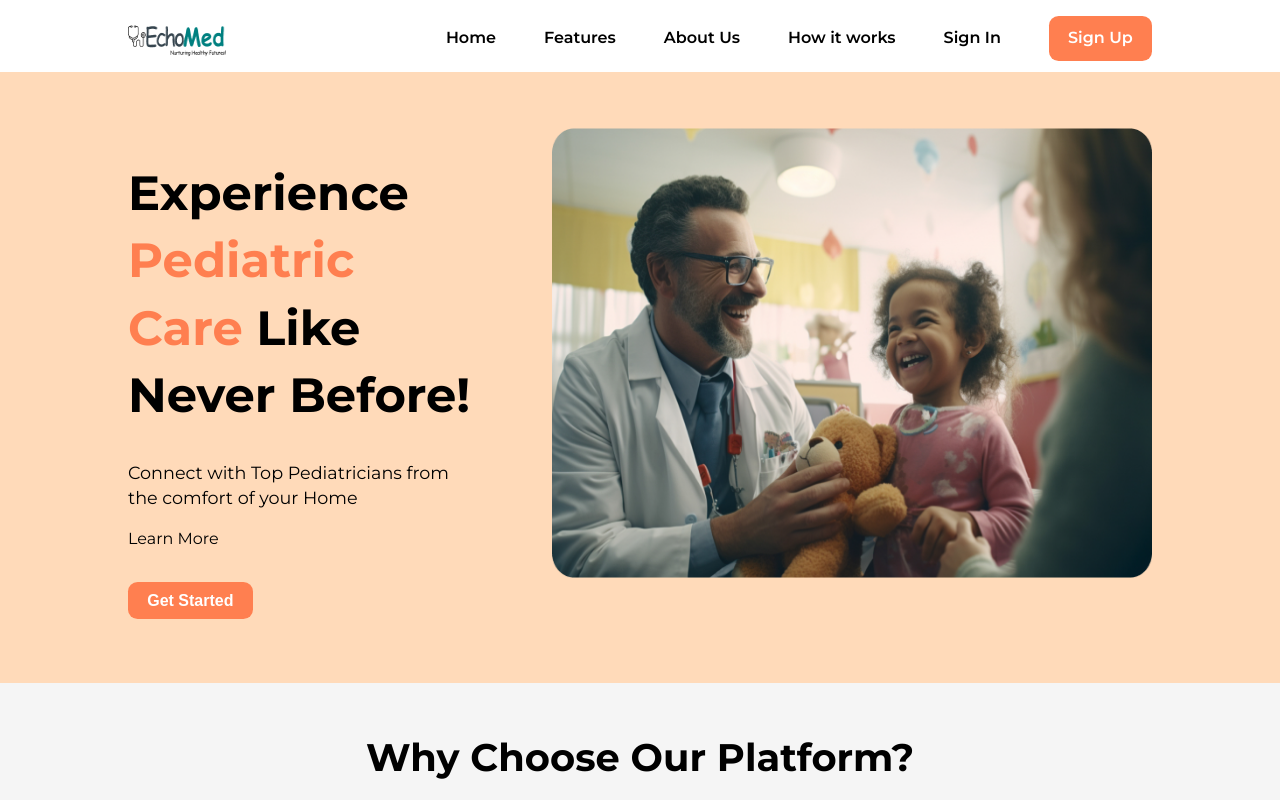
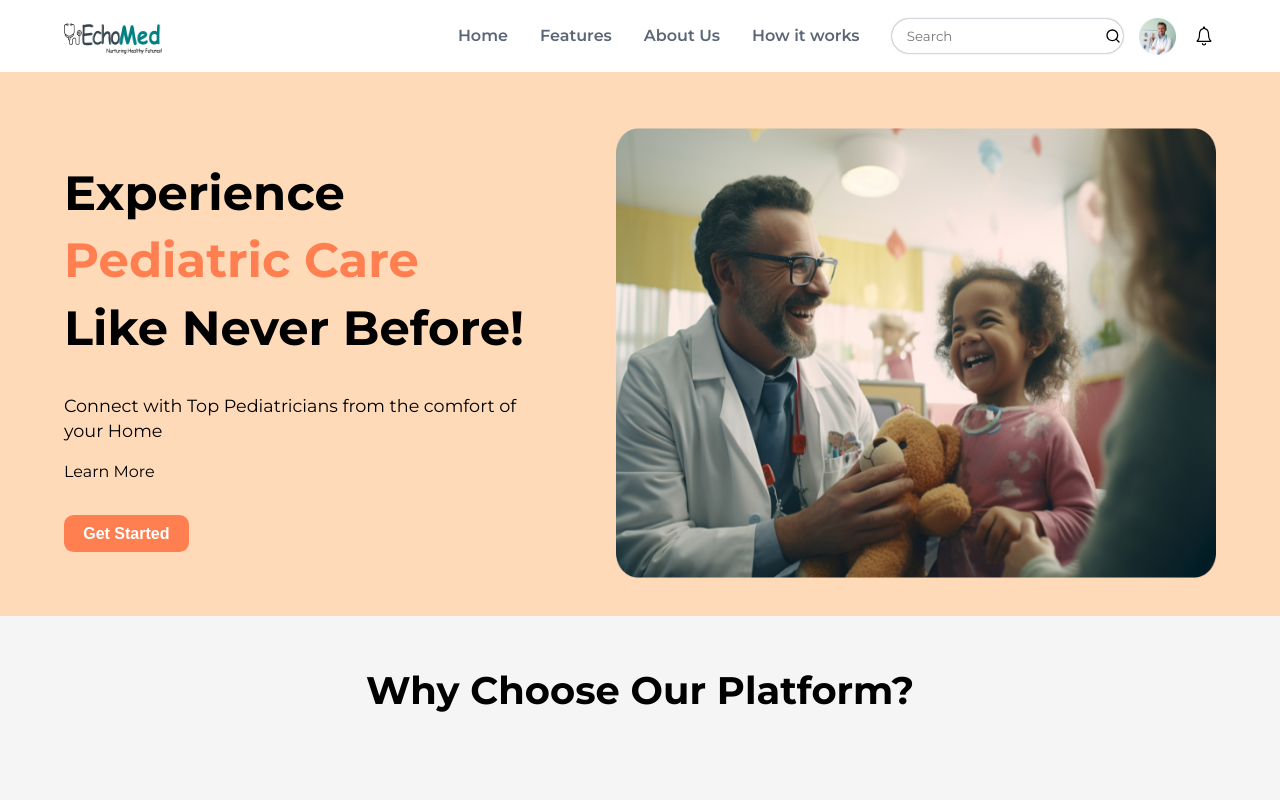
Before and after one commit to Remigit99/EchoMed, a Next.js app: page / in a window 1280 px wide. Shown: the top 800 px of the page. Built offline with nearby package versions, Linux system fonts and the light colour scheme.

Commit message:
modify nav & home page

```diff
--- a/app/home.module.css
+++ b/app/home.module.css
@@ -10,12 +10,12 @@
 }
 
 .container {
-  width: 80%;
+  width: 90%;
   margin: 0 auto;
 }
 
 .featuresContainer {
-  width: 60%;
+  width: 80%;
   margin: 0 auto;
 }
 
--- a/components/Navbar/Navbar.jsx
+++ b/components/Navbar/Navbar.jsx
@@ -4,39 +4,82 @@ import styles from "./Navbar.module.css";
 import Image from "next/image";
 import Link from "next/link";
 import { useState, useEffect } from "react";
+import { signIn, signOut, useSession, getProviders } from "next-auth/react";
+
+import { FiSearch } from "react-icons/fi";
+import { IoIosNotificationsOutline } from "react-icons/io";
 
 const Navbar = () => {
-  const userLoggedIn = false;
+  // const { data: session } = useSession();
+
+  const userLoggedIn = true;
   const [toggleDropdown, setToggleDropdown] = useState(false);
   const [providers, setProviders] = useState(null);
+
+  // useEffect(() => {
+  //   (async () => {
+  //     const res = await getProviders();
+  //     setProviders(res);
+  //   })();
+  // }, []);
 
   return (
     <nav className={styles.navBar}>
       <div className={`${styles.container} ${styles.navContainer}`}>
-        <div className="navLogo">
+        <Link href="/" className="navLogo">
           <Image
             src="/assets/images/Logo Pace Holder.png"
             width={150}
             height={60}
             alt="EcoMed Logo"
           />
-        </div>
+        </Link>
 
         {/* Desktop Navigation */}
-        <div className={styles.containerRight}>
+        <div
+          className={`${styles.containerRight} ${styles.smFlex} ${styles.hidden}`}
+        >
           {userLoggedIn ? (
             <ul className={styles.navLinks}>
               <Link href="/">Home</Link>
               <Link href="/home">Features</Link>
               <Link href="/AboutUs">About Us</Link>
               <Link href="/HowItWorks">How it works</Link>
-              <button
+
+              <div className={styles.searchPro}>
+                <div className={styles.navSearch}>
+                  <input
+                    type="text"
+                    name="search"
+                    placeholder="Search"
+                    className={styles.navInput}
+                  />
+
+                  <FiSearch />
+                </div>
+
+
+                <Image
+                  src="/assets/images/dr-green.png"
+                  width={37}
+                  height={37}
+                  className={styles.roundedFull}
+                  alt="profile"
+                  onClick={() => setToggleDropdown(!toggleDropdown)}
+                />
+
+                <IoIosNotificationsOutline
+                className={styles.navNotify}
+                />
+              </div>
+
+              {/* <button
                 type="button"
-                //   onClick={signOut}
+                  onClick={signOut}
                 className={styles.navBtn}
               >
                 Sign Out
-              </button>
+              </button> */}
 
               {/* <Link href="/profile">
                 <Image
@@ -79,9 +122,11 @@ const Navbar = () => {
         </div>
 
         {/* Mobile Navigation */}
-        <div className={`${styles.containerRight} ${styles.mobileNav}`}>
+        <div
+          className={`${styles.containerRight} ${styles.mobileNav} ${styles.smHidden} ${styles.flex} ${styles.relative}`}
+        >
           {userLoggedIn ? (
-            <div className="flex">
+            <div className={styles.mobile}>
               <Image
                 src="/assets/images/dr-green.png"
                 width={37}
@@ -101,10 +146,18 @@ const Navbar = () => {
                     My Profile
                   </Link>
 
-                  <Link href="/">Home</Link>
-                  <Link href="/home">Features</Link>
-                  <Link href="/AboutUs">About Us</Link>
-                  <Link href="/HowItWorks">How it works</Link>
+                  <Link href="/" className={styles.dropdownLink}>
+                    Home
+                  </Link>
+                  <Link href="/home" className={styles.dropdownLink}>
+                    Features
+                  </Link>
+                  <Link href="/AboutUs" className={styles.dropdownLink}>
+                    About Us
+                  </Link>
+                  <Link href="/HowItWorks" className={styles.dropdownLink}>
+                    How it works
+                  </Link>
 
                   <button
                     type="button"
--- a/components/Navbar/Navbar.module.css
+++ b/components/Navbar/Navbar.module.css
@@ -3,8 +3,7 @@
   height: 4.5rem;
   display: grid;
   place-items: center;
-  background: rgb(255, 255, 255); /* Slightly opaque background */
-
+  background: rgb(255, 255, 255);
   position: fixed;
   top: 0;
   left: 0;
@@ -13,7 +12,7 @@
 }
 
 .container {
-  width: 80%;
+  width: 90%;
 }
 
 .navContainer {
@@ -26,8 +25,42 @@
   display: flex;
   justify-content: space-between;
   align-items: center;
-  gap: 3rem;
+  gap: 2rem;
   font-weight: 600;
+}
+
+.navLinks a {
+  color: #5b6677;
+}
+
+.searchPro {
+  display: flex;
+  justify-content: space-between;
+  align-items: center;
+  gap: 1rem;
+}
+
+.navSearch {
+  display: flex;
+  align-items: center;
+  gap: 1rem;
+  border-radius: 2rem;
+  /* border: 1px solid #5b6677; */
+  box-shadow: 0 0 2px #5b6677;
+  padding: 0.15rem;
+  /* width: 4rem; */
+}
+
+.navInput {
+  border: none;
+  outline: none;
+  padding: 0.4rem 0.8rem;
+  background-color: transparent;
+  font-family: inherit;
+}
+
+.navNotify{
+  font-size: 1.5rem;
 }
 
 .navBtn {
@@ -81,3 +114,63 @@
   @media (min-width: 701px) and (max-width: 1120px) {
   }
 }
+
+.smFlex {
+  display: none;
+}
+
+@media (min-width: 640px) {
+  .smFlex {
+    display: flex;
+  }
+}
+
+@media (min-width: 768px) {
+  .md-gap-5 {
+    gap: 1.25rem;
+  }
+}
+
+.relative {
+  position: relative;
+}
+
+.dropdown {
+  position: absolute;
+  top: 100%;
+  right: 0;
+  margin-top: 0.5rem;
+  width: 12rem;
+  background-color: white;
+  box-shadow: 0 4px 6px rgba(0, 0, 0, 0.1);
+  border-radius: 0.375rem;
+}
+
+.dropdownLink {
+  display: block;
+  padding: 0.5rem 1rem;
+  color: #4a5568;
+  text-decoration: none;
+}
+
+.dropdownLink:hover {
+  background-color: #f7fafc;
+}
+
+.margin-top-5 {
+  margin-top: 1.25rem;
+}
+
+.widthFull {
+  width: 100%;
+}
+
+.smHidden {
+  display: flex;
+}
+
+@media (min-width: 640px) {
+  .smHidden {
+    display: none;
+  }
+}
--- a/package.json
+++ b/package.json
@@ -12,6 +12,7 @@
     "@zegocloud/zego-uikit-prebuilt": "^2.6.0",
     "firebase": "^10.12.4",
     "next": "14.2.5",
+    "next-auth": "^4.24.7",
     "react": "^18",
     "react-dom": "^18",
     "react-icons": "^5.2.1",
```
Also changed, not shown: 1 other file (tests, documents, lock files or other folders).
